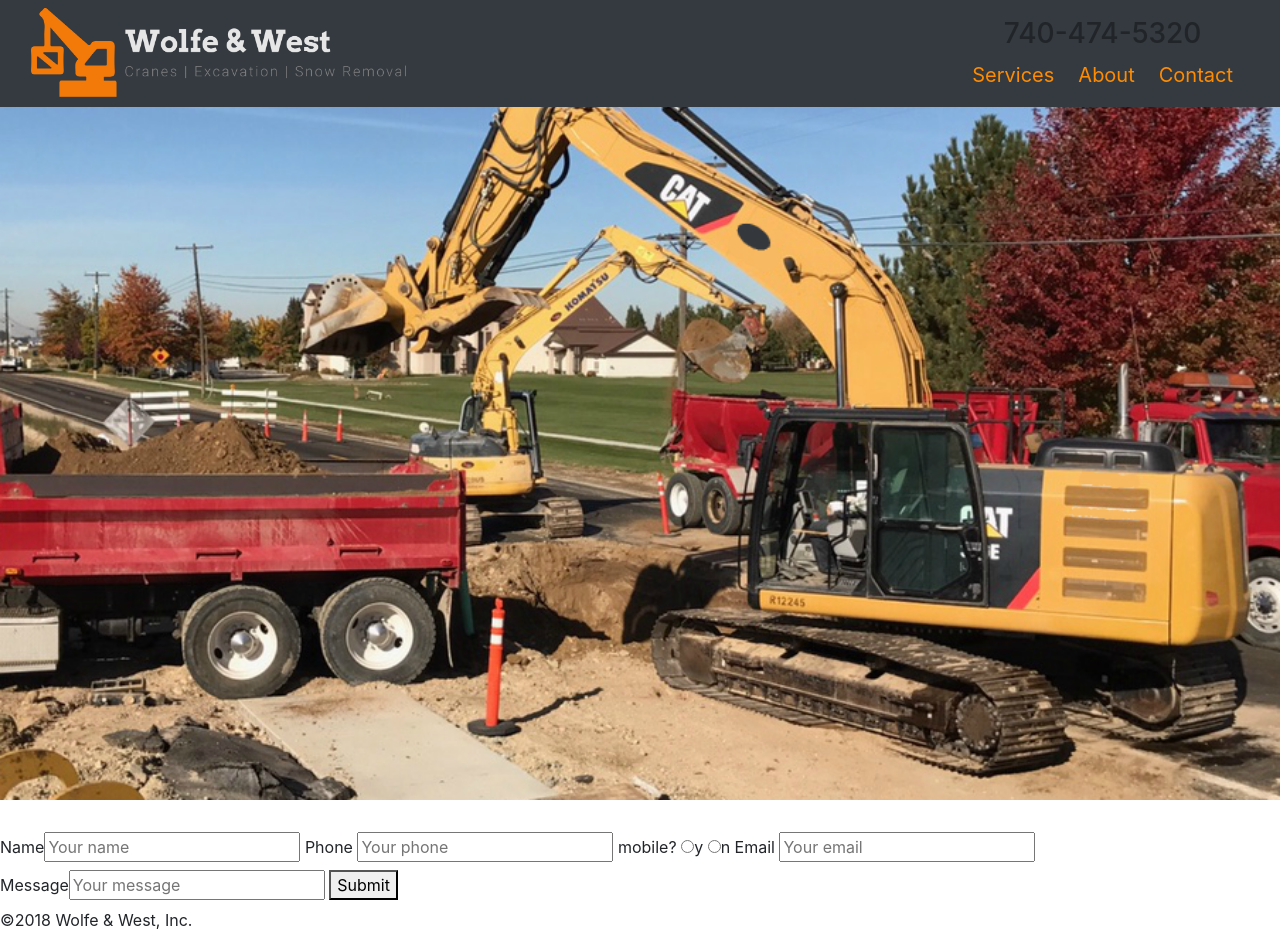
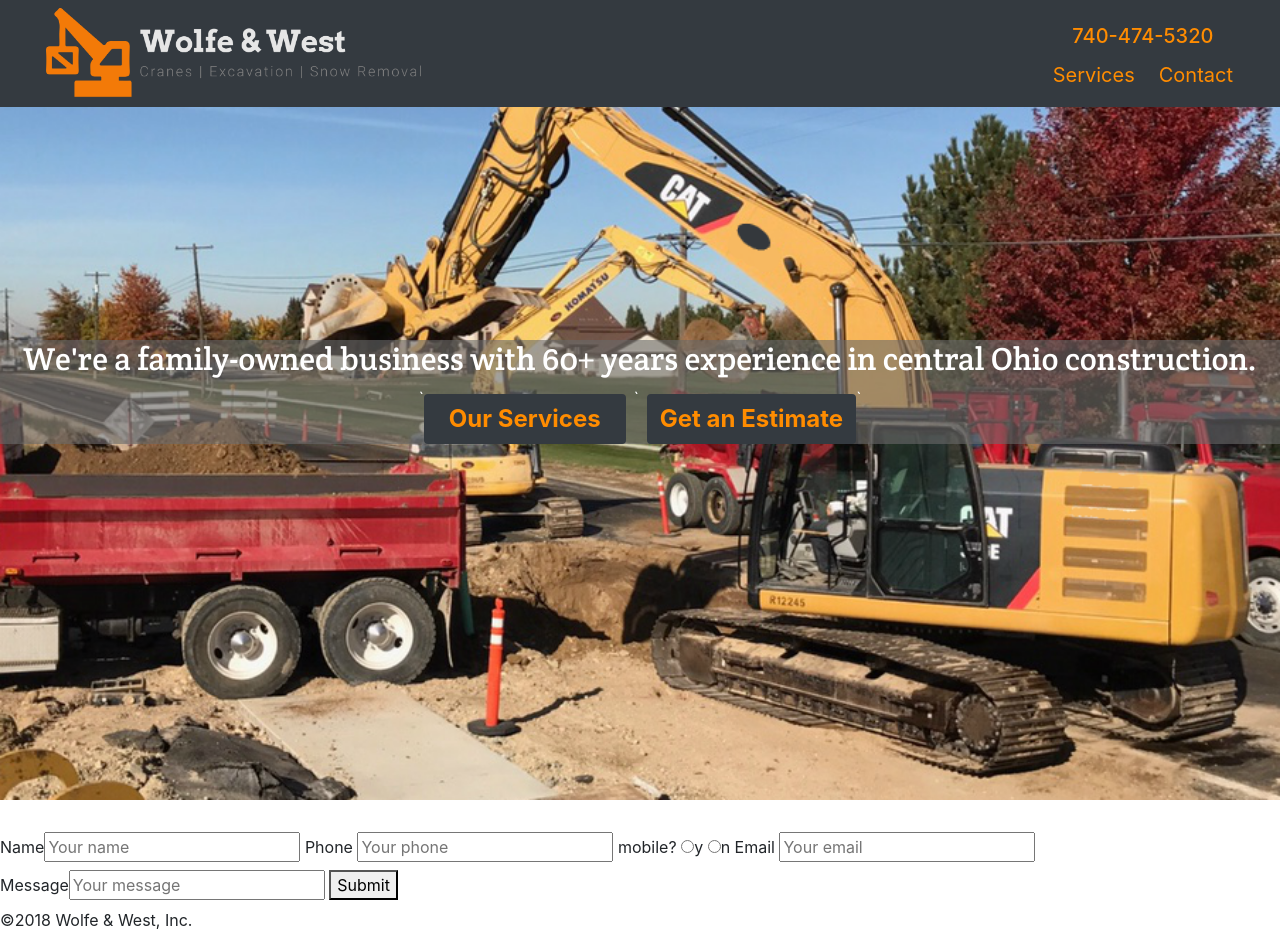
Before and after one commit to scarlet-lettered/and_west, a PHP site: page /indexboot.html in a window 1280 px wide. Run offline with PHP 8.4, Linux system fonts and the light colour scheme; some libraries are stand-ins or nearby versions.

Commit message:
still going

```diff
--- a/indexboot.html
+++ b/indexboot.html
@@ -20,6 +20,8 @@
     <link rel="stylesheet" href="https://use.fontawesome.com/releases/v5.5.0/css/all.css" integrity="sha384-B4dIYHKNBt8Bc12p+WXckhzcICo0wtJAoU8YZTY5qE0Id1GSseTk6S+L3BlXeVIU" crossorigin="anonymous">
     <!-- END BOOTSTRAP -->
 
+    <link href="https://fonts.googleapis.com/css?family=Crete+Round" rel="stylesheet">
+
     <!-- STYLE -->
     <link rel="stylesheet" type="text/css" href="./res/css/main.css">
     <!-- END STYLE -->
@@ -31,20 +33,27 @@
     <header>
       <nav class="navbar navbar-expand-md navbar-dark bg-dark fixed-top">
         <div class="container-fluid" role="presentation">
-          <a href="#home"><img src="./res/img/logo/orangetrans.png" alt="Wolfe & West: Cranes Excavation Snow Removal" class="nav-brand img-fluid" id="headlogo"/></a>
+          <div class="container-fluid ">
+              <a href="#home"><img src="./res/img/logo/orangetrans.png" alt="Wolfe & West: Cranes Excavation Snow Removal" class="nav-brand img-fluid float-sm-left" id="headlogo"/></a>
+          </div>
+
+
+          <!-- Desktop Nav -->
           <div class="container-fluid">
-          <table class="float-sm-right">
-            <th><h3 class="text-center"> 740-474-5320</h3></th>
+            <table class="float-sm-right nophone">
+              <th><h3 class="text-center text-white"> <a href="#+17404745320"> 740-474-5320</a></h3></th>
               <tr>
                 <td> <ul class="nav navbar-nav">
                   <li class="nav-item active pr-4"><a href="#services">Services </a></li>
-                <li class="nav-item active pr-4"><a href="#aboutus">About </a></li>
+                  <!-- <li class="nav-item active pr-4"><a href="#aboutus">About </a></li> -->
                   <li class="nav-item active"><a href="#emailus">Contact</a></li>
                 </ul></td>
               </tr>
             </table>
+
+            <!-- mobile dropdown -->
+            <!-- dropdown menu code and icon here -->
           </div>
-
         </div>
       </nav>
 
@@ -54,19 +63,19 @@
     <main>
 
     <!-- JUMBOTRON GET AN ESTIMATE NOW-->
-    <section class="jumbotron jumbotron-fluid" id="home">
-      <div class="container-fluid ">
+    <section class="jumbotron jumbotron-fluid pt-5 d-flex align-items-center text-white" id="home">
 
+      <div class="container-fluid aboutus">
+        <h2 class="text-center">We're a family-owned business with 60+ years experience in central Ohio construction.</h2>
+        <div class="container-fluid buttons d-flex justify-content-center">`
+          <button type="button" name="button" class="btn pl-4 pr-4 mr-2 mt-2 bg-dark" id="">Our Services</button>`
+          <button type="button" name="button" class="btn ml-2 mt-2 bg-dark">Get an Estimate</button>`
+        </div>
+      </div>
 
-      </div>
     </section>
     <!-- END JUMBOTRON GET AN ESTIMATE NOW-->
 
-    <!-- WHO WE ARE BANNER -->
-    <section class="aboutus banner" id="aboutus">
-
-    </section>
-    <!-- END WHO WE ARE BANNER -->
 
     <!-- WHAT WE DO CARDS -->
     <section class="services" id="services">
--- a/res/css/main.css
+++ b/res/css/main.css
@@ -1,6 +1,8 @@
 html, body {
   font-size: 16px;
 }
+
+/* HEADER */
 
 #headlogo {
   max-width: 375px;
@@ -15,6 +17,17 @@ header a:hover {
   color: navajowhite;
   }
 
+@media only screen and (min-width: 768px){
+
+}
+
+@media only screen and (max-width: 768px){
+  .nophone {
+    display: none;
+  }
+}
+
+/* JUMBOTRON */
 .jumbotron {
   background-image: url("../img/excavation-sunny.png");
   background-size: cover;
@@ -22,4 +35,23 @@ header a:hover {
   width: 100%;
   height: auto;
   min-height: 800px;
+  padding-top: 200px;
+
 }
+
+.jumbotron .btn {
+  font-weight: bold;
+  color: darkorange;
+  font-size: 1.5rem;
+}
+
+.aboutus {
+  background-color: hsla(0, 0%, 41.2%, 0.6);
+  flex-direction: column;
+  align-items: center;
+  /* color: navajowhite; */
+}
+
+.aboutus h2 {
+    font-family: "Crete Round", serif;
+}
```
Also changed, not shown: index.html (+5 -5 lines), indexmaybe.html (+31 -0 lines), res/img/excavation-sunny-sq.png (added). Lines whose indentation alone changed are shown as unchanged.
